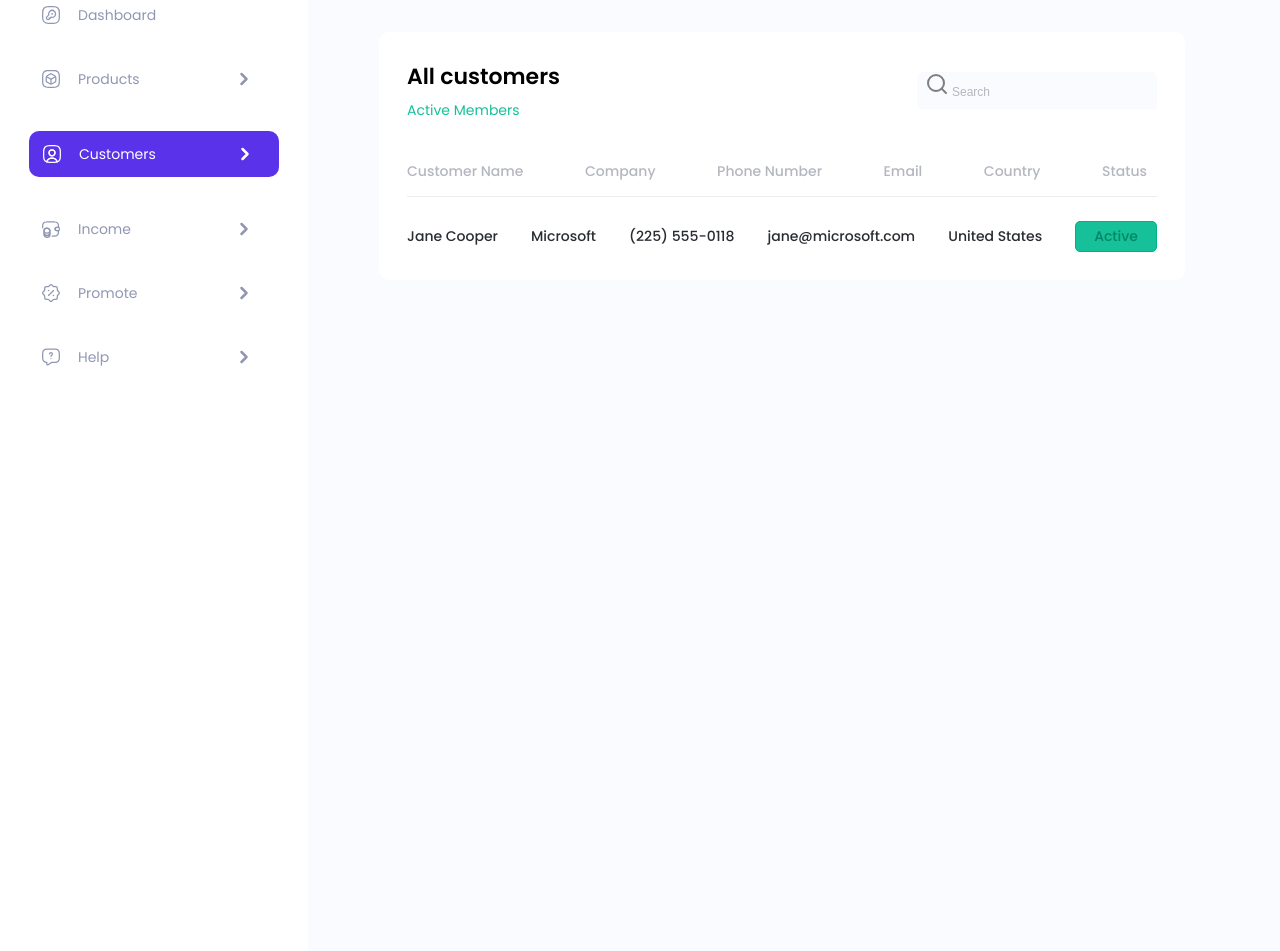
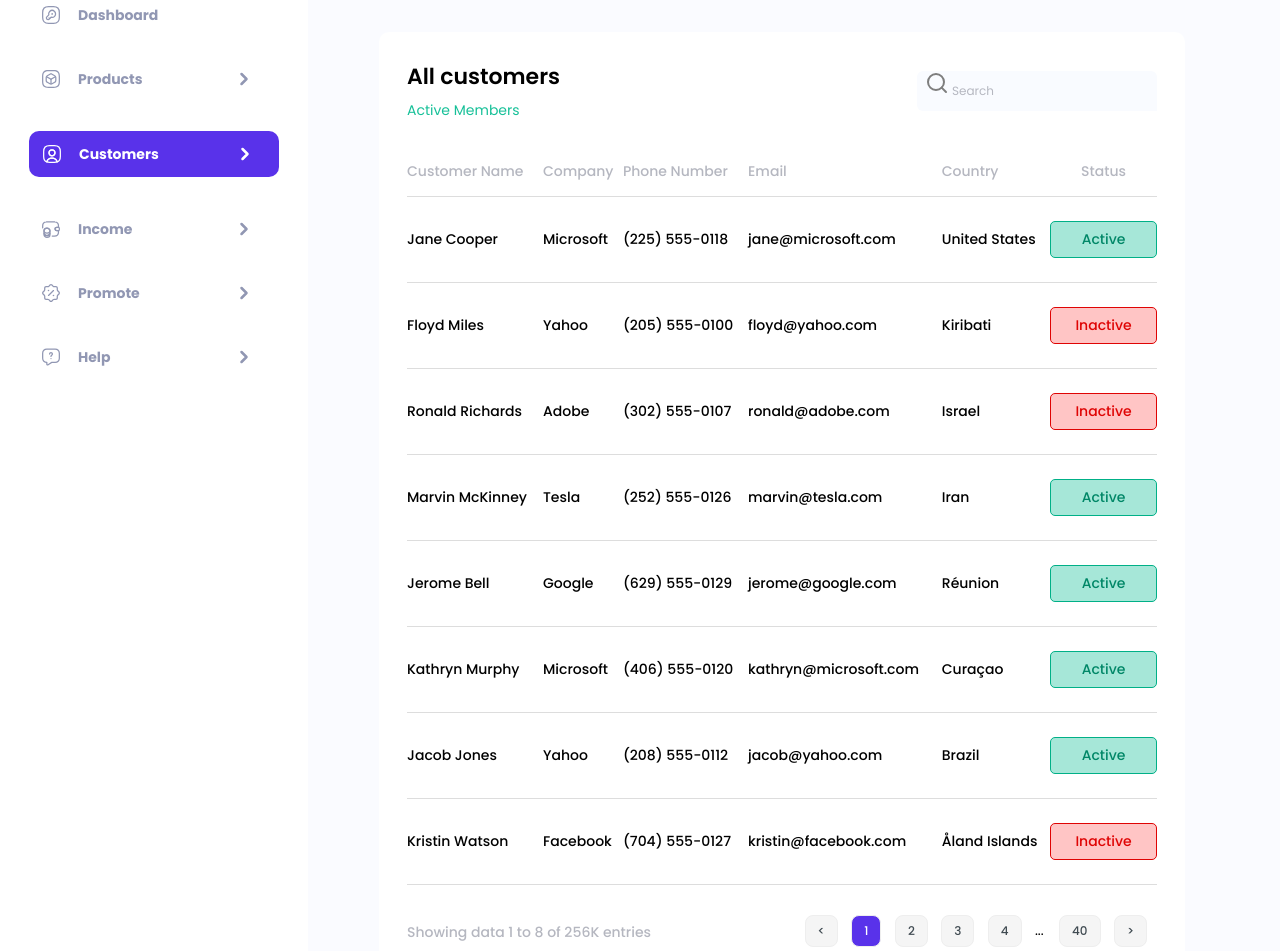
Before and after one commit to tabust/Dashboard-CRM, a plain HTML site: page index.html in a window 1280 px wide. Shown: the part 136-1087 px from the top of the page. Drawn offline with Linux system fonts and the light colour scheme.

Commit message:
Almost all

```diff
--- a/index.html
+++ b/index.html
@@ -24,7 +24,7 @@
             <p>Products</p>
             <img class="arrow" src="images/sidebar-arrow-right-icon.svg" alt="arrow" />
           </div>
-          <div class="tab tab__customers">
+          <div class="tab selected__tab">
             <img src="images/sidebar-people-icon.svg" alt="customers-img" />
             <p>Customers</p>
             <img class="arrow" src="images/sidebar-arrow-white.svg" alt="arrow" />
@@ -66,21 +66,98 @@
               <input type="text" placeholder="Search" />
             </div>
           </div>
-          <div class="categories">
-            <h4>Customer Name</h4>
-            <h4>Company</h4>
-            <h4>Phone Number</h4>
-            <h4>Email</h4>
-            <h4>Country</h4>
-            <h4>Status</h4>
+          <div>
+            <table>
+              <thead>
+                <tr>
+                  <th class="category">Customer Name</th>
+                  <th class="category">Company</th>
+                  <th class="category">Phone Number</th>
+                  <th class="category">Email</th>
+                  <th class="category">Country</th>
+                  <th class="category status">Status</th>
+                </tr>
+              </thead>
+              <tbody>
+                <tr>
+                  <td>Jane Cooper</td>
+                  <td>Microsoft</td>
+                  <td>(225) 555-0118</td>
+                  <td>jane@microsoft.com</td>
+                  <td>United States</td>
+                  <td><span class="active">Active</span></td>
+                </tr>
+                <tr>
+                  <td>Floyd Miles</td>
+                  <td>Yahoo</td>
+                  <td>(205) 555-0100</td>
+                  <td>floyd@yahoo.com</td>
+                  <td>Kiribati</td>
+                  <td><span class="inactive">Inactive</span></td>
+                </tr>
+                <tr>
+                  <td>Ronald Richards</td>
+                  <td>Adobe</td>
+                  <td>(302) 555-0107</td>
+                  <td>ronald@adobe.com</td>
+                  <td>Israel</td>
+                  <td><span class="inactive">Inactive</span></td>
+                </tr>
+                <tr>
+                  <td>Marvin McKinney</td>
+                  <td>Tesla</td>
+                  <td>(252) 555-0126</td>
+                  <td>marvin@tesla.com</td>
+                  <td>Iran</td>
+                  <td><span class="active">Active</span></td>
+                </tr>
+                <tr>
+                  <td>Jerome Bell</td>
+                  <td>Google</td>
+                  <td>(629) 555-0129</td>
+                  <td>jerome@google.com</td>
+                  <td>Réunion</td>
+                  <td><span class="active">Active</span></td>
+                </tr>
+                <tr>
+                  <td>Kathryn Murphy</td>
+                  <td>Microsoft</td>
+                  <td>(406) 555-0120</td>
+                  <td>kathryn@microsoft.com</td>
+                  <td>Curaçao</td>
+                  <td><span class="active">Active</span></td>
+                </tr>
+                <tr>
+                  <td>Jacob Jones</td>
+                  <td>Yahoo</td>
+                  <td>(208) 555-0112</td>
+                  <td>jacob@yahoo.com</td>
+                  <td>Brazil</td>
+                  <td><span class="active">Active</span></td>
+                </tr>
+                <tr>
+                  <td>Kristin Watson</td>
+                  <td>Facebook</td>
+                  <td>(704) 555-0127</td>
+                  <td>kristin@facebook.com</td>
+                  <td>Åland Islands</td>
+                  <td><span class="inactive">Inactive</span></td>
+                </tr>
+              </tbody>
+            </table>
           </div>
-          <div class="customers">
-            <p>Jane Cooper</p>
-            <p>Microsoft</p>
-            <p>(225) 555-0118</p>
-            <p>jane@microsoft.com</p>
-            <p>United States</p>
-            <span class="active">Active</span>
+          <div class="pages">
+            <p>Showing data 1 to 8 of 256K entries</p>
+            <div class="buttons">
+              <button><</button>
+              <button class="selected__page">1</button>
+              <button>2</button>
+              <button>3</button>
+              <button>4</button>
+              <span>...</span>
+              <button>40</button>
+              <button>></button>
+            </div>
           </div>
         </div>
       </div>
--- a/style.css
+++ b/style.css
@@ -4,9 +4,6 @@
   margin: 0;
   padding: 0;
   box-sizing: border-box;
-}
-
-body {
   font-family: 'Poppins', sans-serif;
   font-weight: bold;
 }
@@ -69,7 +66,7 @@ body {
   padding: 1px;
 }
 
-.tab__customers {
+.selected__tab {
   display: flex;
   background-color: #5932ea;
   color: white;
@@ -95,8 +92,7 @@ body {
 .person {
   display: flex;
   margin-left: 28px;
-  margin-top: 597px;
-  margin-bottom: 76px;
+  margin-top: 700px;
 }
 
 .person img {
@@ -182,48 +178,100 @@ input::placeholder {
   font-size: 12px;
 }
 
-.categories {
-  /* display: grid;
-  grid-template-columns: repeat(6, 1fr); */
+table {
+  width: 100%;
+  border-collapse: collapse;
+}
+
+th {
+  color: #b5b7c0;
+  padding-top: 40px;
+  padding-bottom: 14px;
+}
+
+th.status {
+  text-align: center;
+}
+
+th,
+td {
+  border-bottom: 1px solid #ddd;
+  text-align: left;
+  font-weight: 500;
+  font-size: 14px;
+}
+
+td {
+  padding: 24px 0;
+}
+
+.active {
+  display: block;
+  text-align: center;
+  color: #008767;
+  background-color: rgba(22, 192, 152, 0.38);
+  padding: 7px 18px;
+  border: 1px solid #00b087;
+  border-radius: 5px;
+  font-size: 14px;
+  font-weight: 500;
+}
+
+.inactive {
+  display: block;
+  text-align: center;
+  color: #df0404;
+  background-color: #ffc5c5;
+  padding: 7px 18px;
+  border: 1px solid #df0404;
+  border-radius: 5px;
+  font-size: 14px;
+  font-weight: 500;
+}
+
+.pages {
   display: flex;
   justify-content: space-between;
   align-items: center;
-  margin-top: 40px;
-  border-bottom: 1px solid #eeeeee;
 }
 
-.categories h4 {
+.pages p {
   font-weight: 500;
   font-size: 14px;
   color: #b5b7c0;
-  margin-bottom: 14px;
+  margin-top: 32px;
+}
+
+.pages button {
+  background-color: #f5f5f5;
+  border: 1px solid #eeeeee;
+  padding: 6px 9px;
+  border-radius: 8px;
+  font-weight: 500;
+  font-size: 12px;
+  color: #404b52;
+}
+
+.pages button:hover {
+  cursor: pointer;
+}
+
+.buttons {
+  margin-top: 30px;
+}
+
+.buttons button {
+  padding: 6px 12px;
   margin-right: 10px;
 }
 
-.customers {
-  /* display: grid;
-  grid-template-columns: 1fr 1fr 1fr 1fr 1fr 1fr; */
-  display: flex;
-  justify-content: space-between;
-  align-items: center;
+.buttons span {
   font-weight: 500;
-  font-size: 14px;
-  column-gap: 10px;
+  font-size: 12px;
+  margin-right: 12px;
 }
 
-.customers p {
-  margin-top: 24px;
-  color: #292d32;
+.pages .buttons .selected__page {
+  color: #fff;
+  background-color: #5932ea;
 }
-
-.customers span {
-  margin-top: 24px;
-}
-
-.active {
-  color: #008767;
-  background-color: #16c098;
-  padding: 4px 18px;
-  border: 1px solid #00b087;
-  border-radius: 5px;
-}
```
